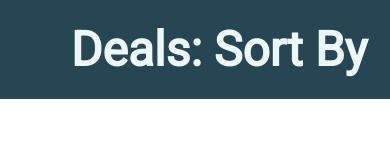
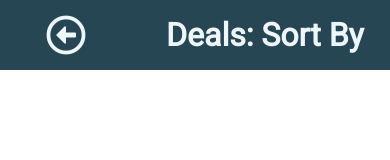
Before and after one commit to DeanVo/ajax-project, a website: page index.html in a window 390 px wide. Drawn offline with Linux system fonts and the light colour scheme.

Commit message:
layout adjustments for desktop and mobile preview #1

```diff
--- a/css/layout.css
+++ b/css/layout.css
@@ -1,4 +1,18 @@
+.row {
+  display: flex;
+}
 
+.column-full {
+  width: 100%;
+}
+
+.column-half {
+  width: 50%;
+}
+
+.column-third {
+  width: calc(100% / 3);
+}
 
 
 
--- a/css/styles.css
+++ b/css/styles.css
@@ -11,9 +11,11 @@ header {
   background-color: #264653;
 }
 
+
+
 .back-icon {
   color: #edf6f9;
-  font-size: 3rem;
+  font-size: 2.5rem;
   align-self: center;
   position: relative;
   right: 4rem;
@@ -22,8 +24,10 @@ header {
 .top-header {
   font-family: 'Roboto', sans-serif;
   background-color: #264653;
-  font-size: 3em;
+  text-align: center;
+  white-space: nowrap;
+  font-size: 2em;
   color: #edf6f9;
   margin: 0;
-  padding: 1.3rem;
+  padding: 1rem;
 }
--- a/index.html
+++ b/index.html
@@ -15,7 +15,7 @@
 <body>
   <header>
     <i class="far fa-arrow-alt-circle-left back-icon"></i>
-    <h1 class="top-header">Deals: Sort By</h1>
+    <h1 class="top-header column-third">Deals: Sort By</h1>
   </header>
   <main>
     <div data-view="deals-page">
```
